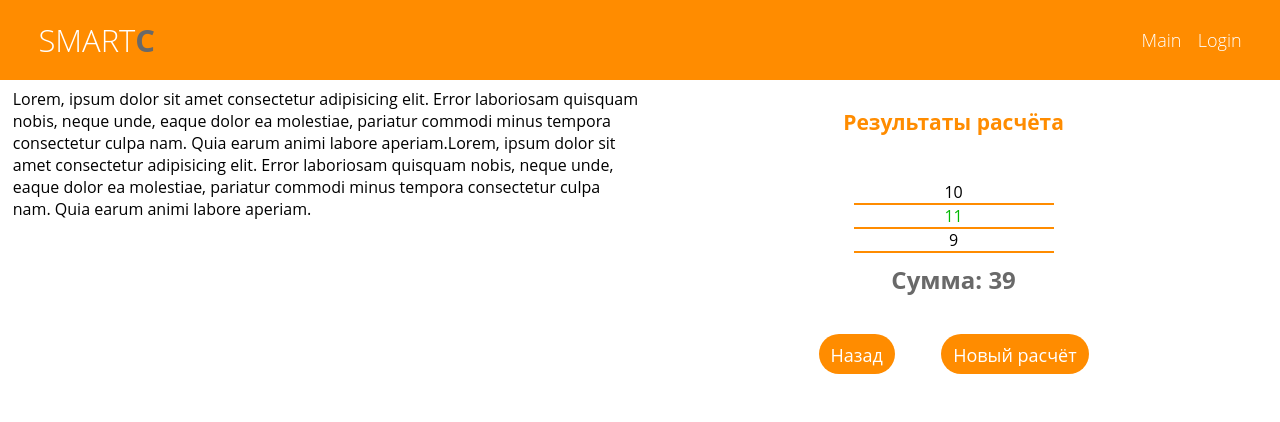
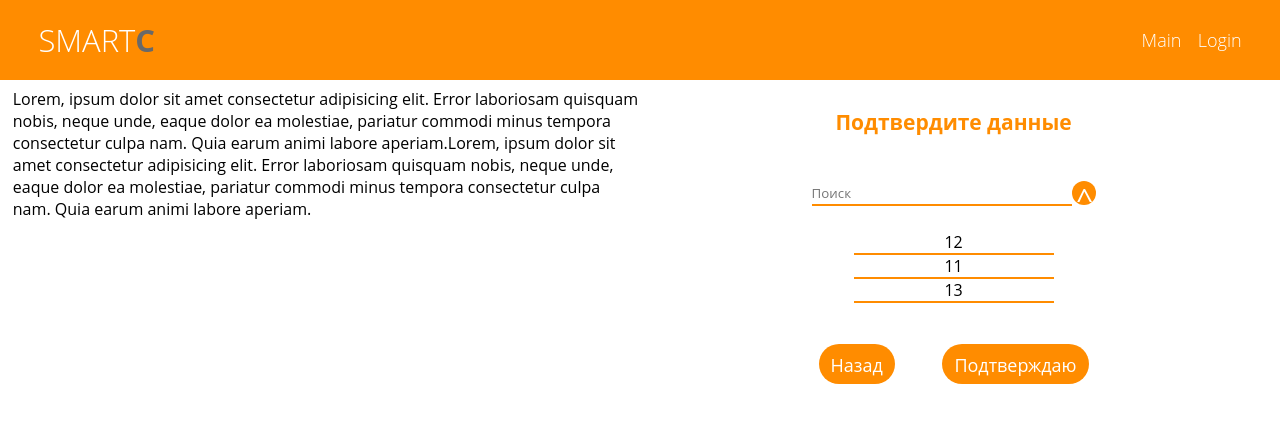
Before and after one commit to Abubjazov/SmartCalc, a React (Create React App) app: page /smartcalc/calc in a window 1280 px wide. Shown: the top 422 px of the page. Built offline with nearby package versions, Linux system fonts and the light colour scheme; a web font is replaced by a local one.

Commit message:
CalcDataConfirm: refactor -> add utils.ts

```diff
--- a/src/components/CalcDataConfirm/CalcDataConfirm.tsx
+++ b/src/components/CalcDataConfirm/CalcDataConfirm.tsx
@@ -1,49 +1,30 @@
 import { nanoid } from 'nanoid'
 import { ChangeEvent, useState } from 'react'
 import { NavLink } from 'react-router-dom'
+import { matchCheck } from '../../utils/utils'
 
 import './CalcDataConfirm.scss'
 
 export const CalcDataConfirm = (): JSX.Element => {
-	const [itemsI] = useState<number[]>([12, 11, 13])
-	const [items, setItems] = useState<number[]>([12, 11, 13])
-	const [search, setSearch] = useState<string | undefined>()
-	const [sortDirection, setSortDirection] = useState<boolean | undefined>(true)
+	const [items] = useState<number[]>([12, 11, 13])
+	const [sortedItems, setSortedItems] = useState<number[]>([12, 11, 13])
+	const [search, setSearch] = useState<string>('')
+	const [sortDirection, setSortDirection] = useState<boolean>(true)
 
 	const sort = () => {
 		if (sortDirection) {
-			setItems(items.sort((a, b) => a - b))
+			setSortedItems(sortedItems.sort((a, b) => a - b))
 			setSortDirection(false)
 		} else {
-			setItems(items.sort((a, b) => b - a))
+			setSortedItems(sortedItems.sort((a, b) => b - a))
 			setSortDirection(true)
 		}
-	}
-
-	const matchCheck = (item: number, value: string) => {
-		const stringItem = item.toString()
-
-		return splitString(stringItem, value.length).includes(value)
-	}
-
-	const splitString = (item: string, step: number) => {
-		const result: string[] = []
-
-		for (let i = 0; i < item.length - step + 1; i++) {
-			result.push(item.substring(i, i + step))
-		}
-
-		return result
 	}
 
 	const changeHandler = (e: ChangeEvent<HTMLInputElement>) => {
 		setSearch(e.target.value)
 
-		setItems(
-			itemsI
-				.filter(item => matchCheck(item, e.target.value))
-				.sort(sortDirection ? (a, b) => b - a : (a, b) => a - b)
-		)
+		setSortedItems(items.filter(item => matchCheck(item, e.target.value)))
 	}
 
 	return (
@@ -66,7 +47,7 @@ export const CalcDataConfirm = (): JSX.Element => {
 			</div>
 
 			<ul>
-				{items.map(item => (
+				{sortedItems.map(item => (
 					<li key={nanoid()}>{item}</li>
 				))}
 			</ul>
--- a/src/components/Calculator/Calculator.tsx
+++ b/src/components/Calculator/Calculator.tsx
@@ -1,14 +1,14 @@
-// import { CalcDataConfirm } from '../CalcDataConfirm/CalcDataConfirm'
+import { CalcDataConfirm } from '../CalcDataConfirm/CalcDataConfirm'
 // import { CalcDataInput } from '../CalcDataInput/CalcDataInput'
-import { CalcDataResult } from '../CalcDataResult/CalcDataResult'
+// import { CalcDataResult } from '../CalcDataResult/CalcDataResult'
 import './Calculator.scss'
 
 export const Calculator = (): JSX.Element => {
 	return (
 		<div className='calc-widget'>
 			{/* <CalcDataInput /> */}
-			{/* <CalcDataConfirm /> */}
-			<CalcDataResult />
+			<CalcDataConfirm />
+			{/* <CalcDataResult /> */}
 		</div>
 	)
 }
--- /dev/null
+++ b/src/utils/utils.ts
@@ -0,0 +1,15 @@
+export const matchCheck = (item: number, value: string) => {
+	const stringItem = item.toString()
+
+	return splitString(stringItem, value.length).includes(value)
+}
+
+const splitString = (item: string, step: number) => {
+	const result: string[] = []
+
+	for (let i = 0; i < item.length - step + 1; i++) {
+		result.push(item.substring(i, i + step))
+	}
+
+	return result
+}
```
